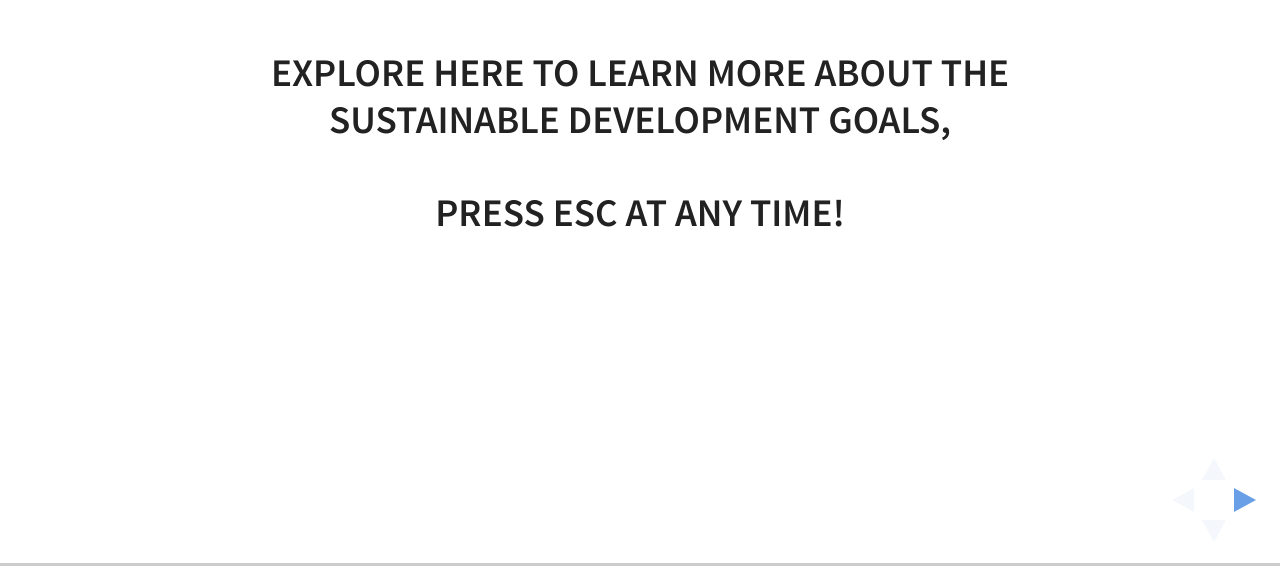
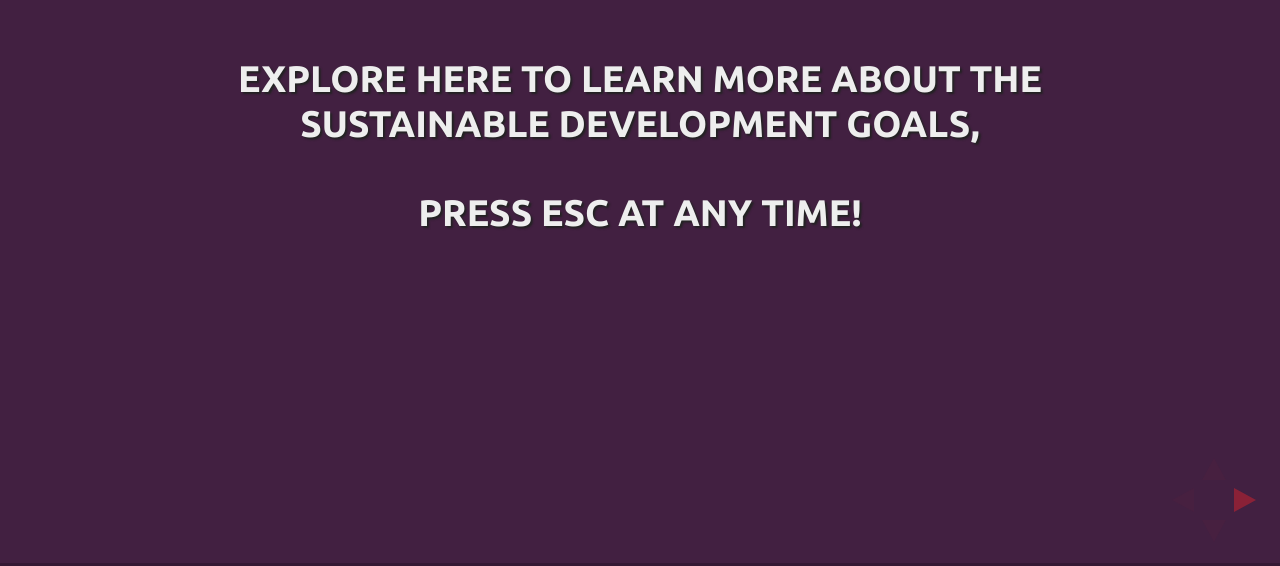
Before and after one commit to pmahendru/UNDP, a website: page index.html in a window 1280 px wide. Shown: the part 234-800 px from the top of the page. Drawn offline with nearby package versions, Linux system fonts and the light colour scheme.

Commit message:
Update index.html

```diff
--- a/index.html
+++ b/index.html
@@ -7,7 +7,7 @@
 		<title>reveal.js</title>
 
 		<link rel="stylesheet" href="css/reveal.css">
-		<link rel="stylesheet" href="css/theme/white.css">
+		<link rel="stylesheet" href="css/theme/blood.css">
 
 		<link rel="stylesheet" href="lib/css/zenburn.css">
 
```
